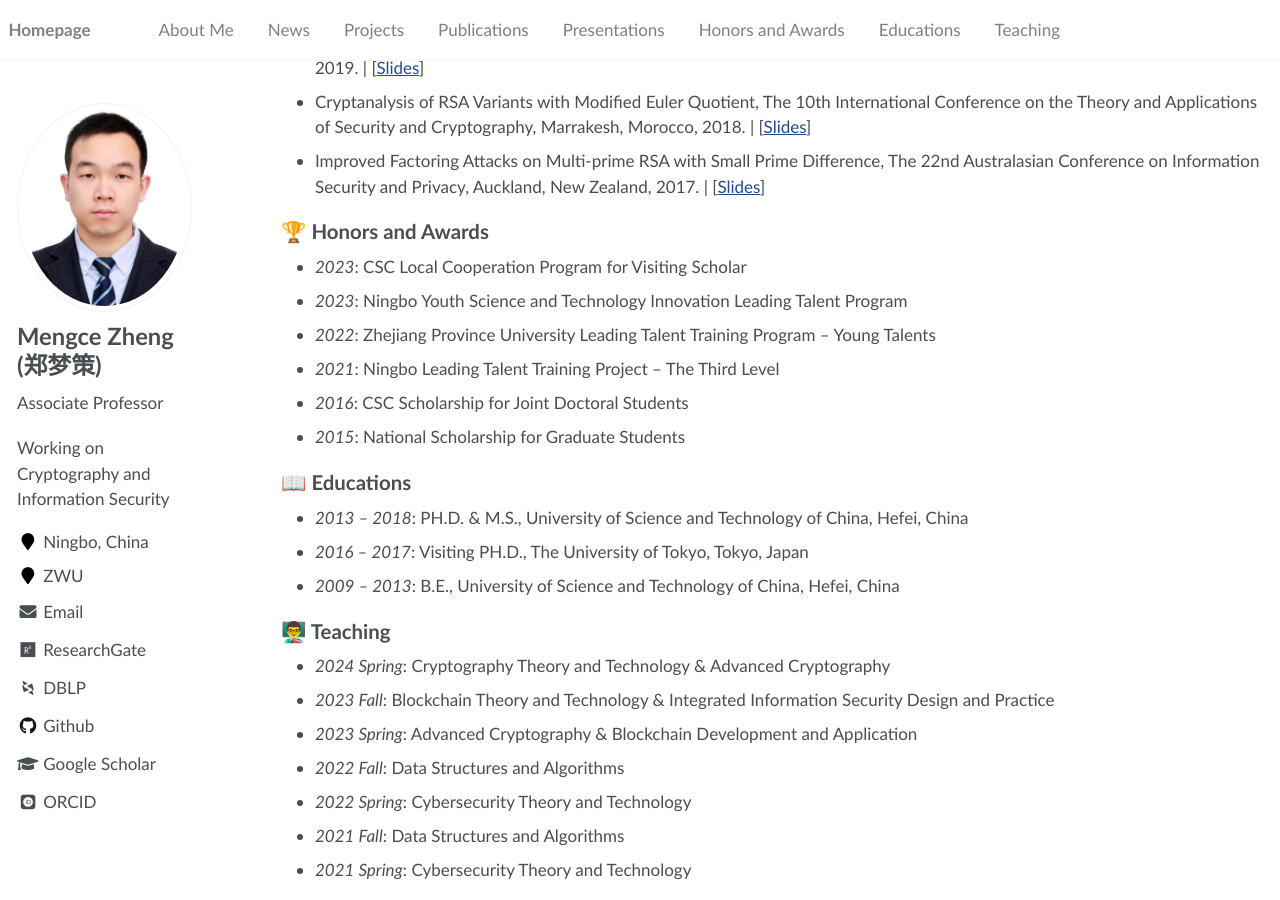
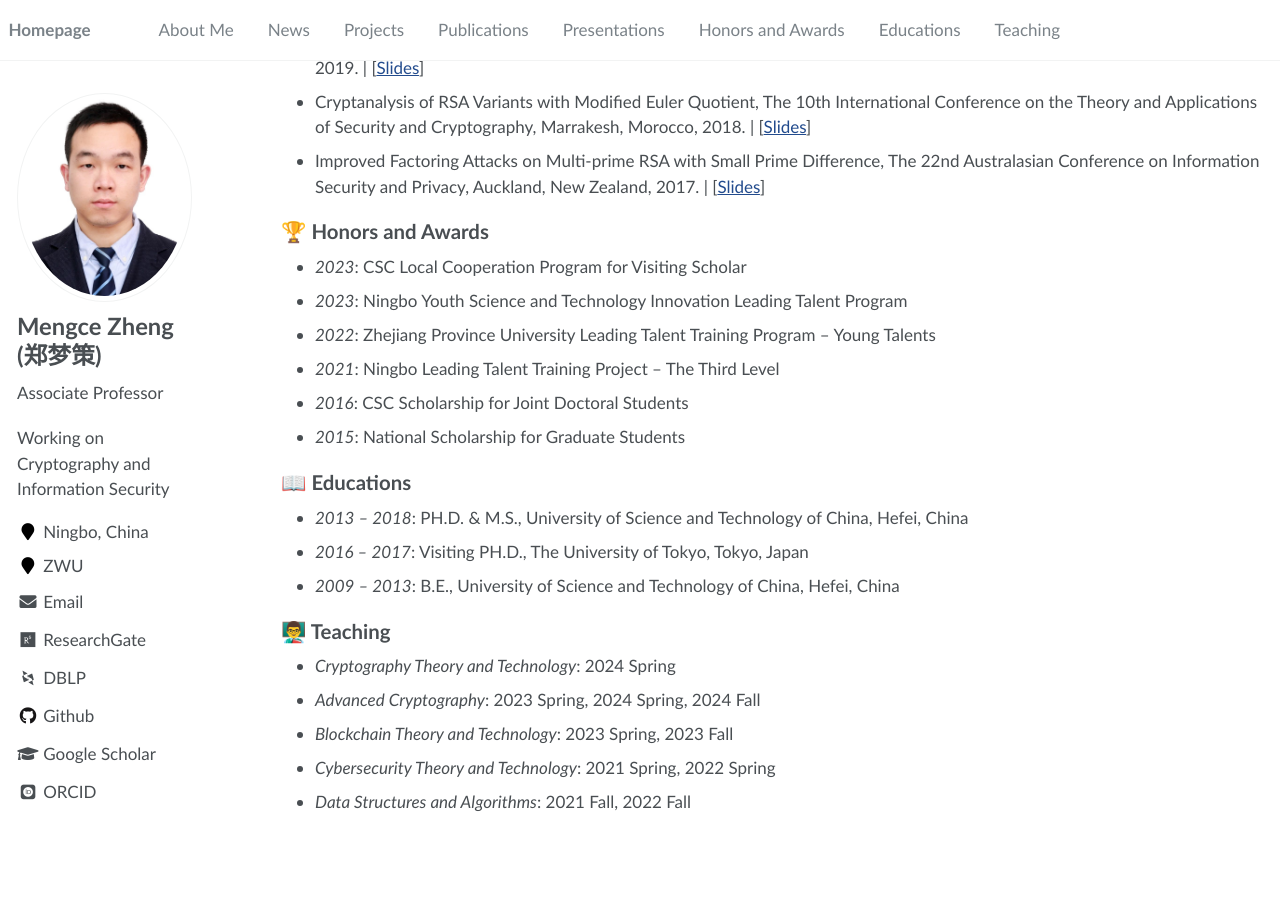
Before and after one commit to MengceZheng/MengceZheng.github.io, a Jekyll site: the page built from _pages/about.md, in a window 1280 px wide and 900 px high, scrolled down 2748 px. Built offline with Jekyll 4.4.1, drawn with Linux system fonts in a browser that asks for light colours; some web fonts are replaced; after the commit the page ends 3580 px from its top, so only the background shows below that.

Commit message:
Update about.md

```diff
--- a/_pages/about.md
+++ b/_pages/about.md
@@ -108,10 +108,8 @@
 
 ## 👨‍🏫 Teaching
 
-- *2024 Spring*:  Cryptography Theory and Technology & Advanced Cryptography
-- *2023 Fall*:    Blockchain Theory and Technology & Integrated Information Security Design and Practice
-- *2023 Spring*:  Advanced Cryptography & Blockchain Development and Application
-- *2022 Fall*:    Data Structures and Algorithms
-- *2022 Spring*:  Cybersecurity Theory and Technology
-- *2021 Fall*:    Data Structures and Algorithms
-- *2021 Spring*:  Cybersecurity Theory and Technology
+- *Cryptography Theory and Technology*:  2024 Spring
+- *Advanced Cryptography*:  2023 Spring, 2024 Spring, 2024 Fall
+- *Blockchain Theory and Technology*:  2023 Spring, 2023 Fall
+- *Cybersecurity Theory and Technology*:  2021 Spring, 2022 Spring
+- *Data Structures and Algorithms*:  2021 Fall, 2022 Fall
```
